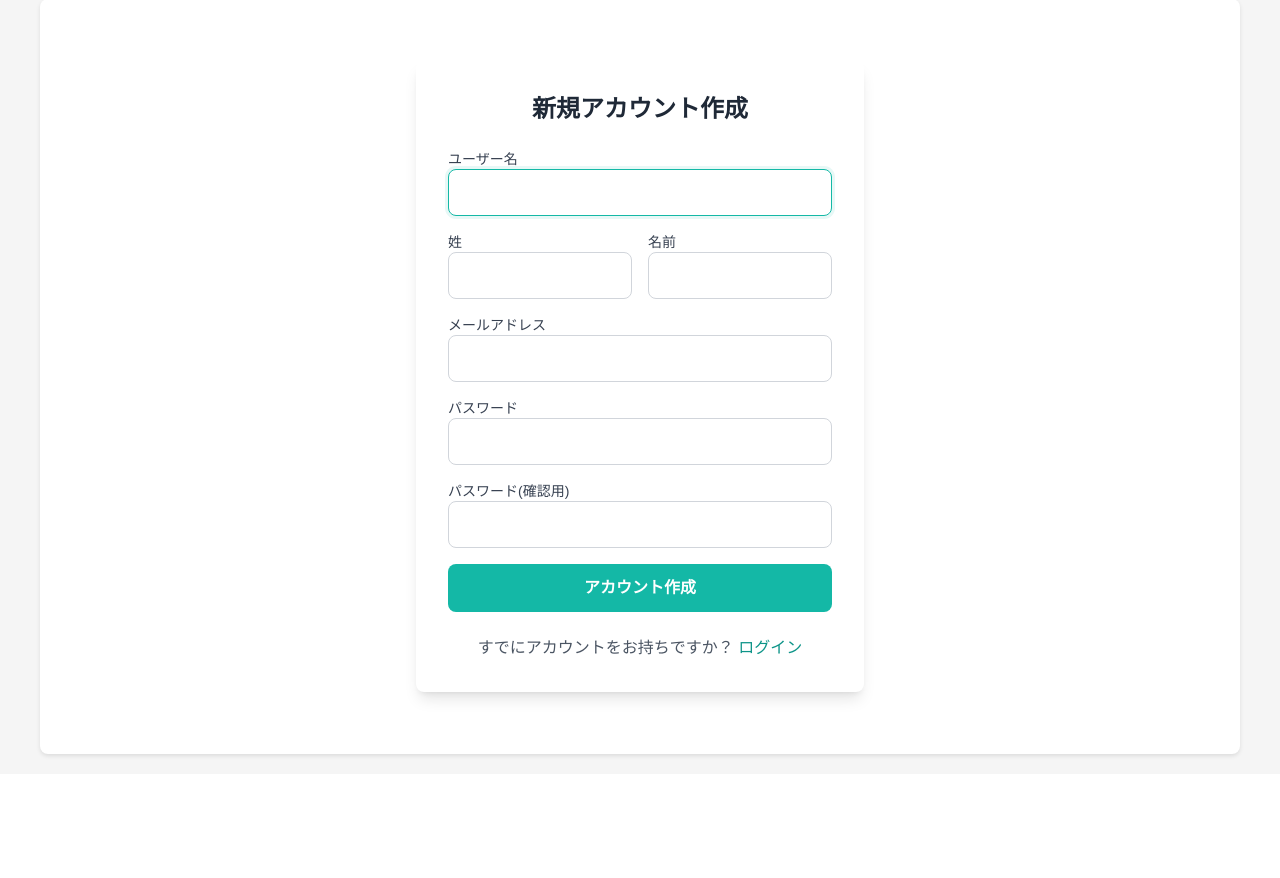
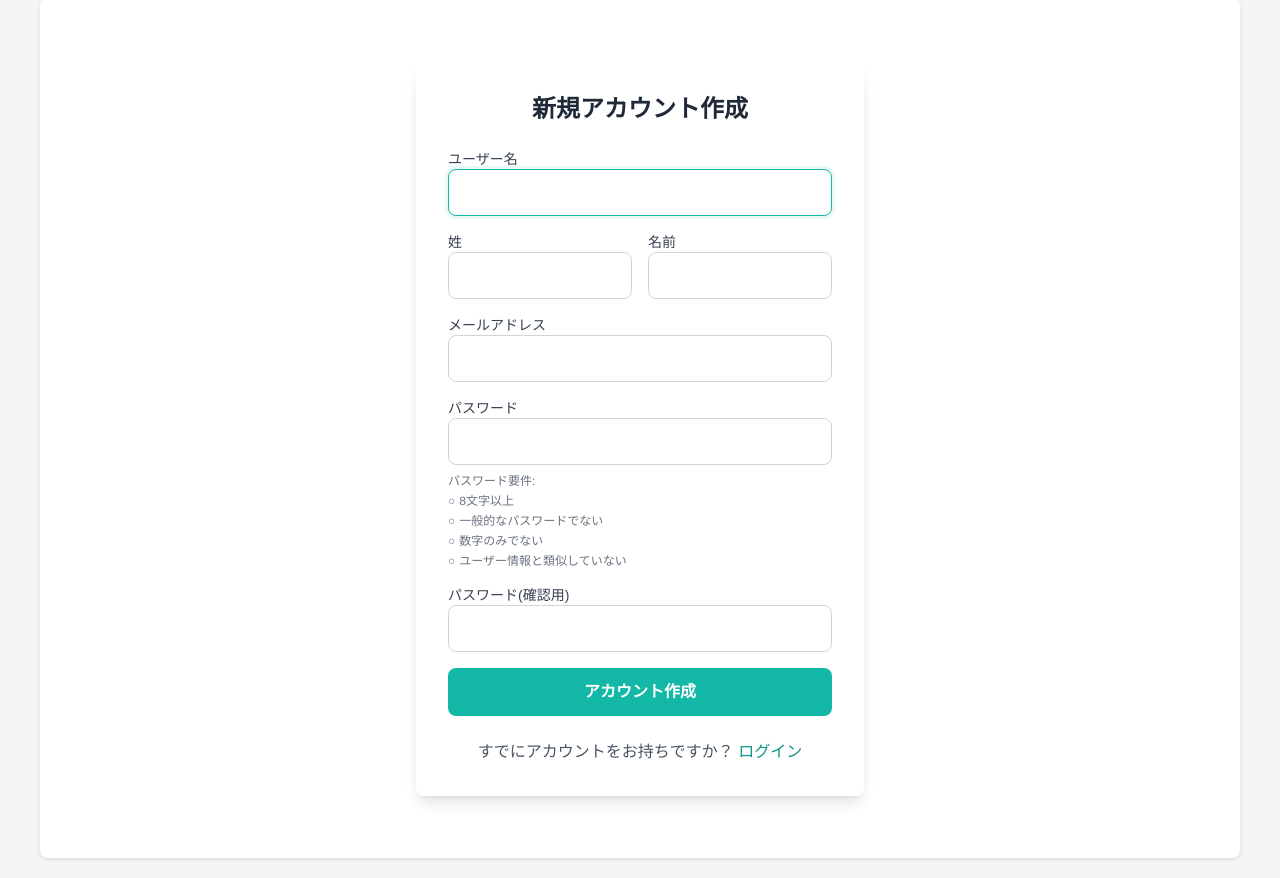
Before and after one commit to Taichaniput/IPUT-REX02, a Django app: page /accounts/register/ in a window 1280 px wide. Shown: the part 81-959 px from the top of the page. Before the commit the page ends 855 px from the top, so only its background shows below. Run offline with Django 5.2, Linux system fonts and the light colour scheme; some libraries are stand-ins or nearby versions.

Commit message:
アカウント作成時、ログイン時のセキュリティ向上

```diff
--- a/config/settings.py
+++ b/config/settings.py
@@ -104,6 +104,9 @@ AUTH_PASSWORD_VALIDATORS = [
     },
     {
         'NAME': 'django.contrib.auth.password_validation.MinimumLengthValidator',
+        'OPTIONS': {
+            'min_length': 8,
+        }
     },
     {
         'NAME': 'django.contrib.auth.password_validation.CommonPasswordValidator',
--- a/core/templates/registration/register.html
+++ b/core/templates/registration/register.html
@@ -70,6 +70,29 @@
                         {{ form.password1.errors|first }}
                     </div>
                 {% endif %}
+
+                <!-- パスワード要件ガイド -->
+                <div class="mt-2 text-xs text-gray-500">
+                    <p class="font-medium mb-1">パスワード要件:</p>
+                    <ul class="space-y-1" id="password-requirements">
+                        <li id="length-req" class="flex items-center">
+                            <span class="requirement-icon mr-1">○</span>
+                            8文字以上
+                        </li>
+                        <li id="common-req" class="flex items-center">
+                            <span class="requirement-icon mr-1">○</span>
+                            一般的なパスワードでない
+                        </li>
+                        <li id="numeric-req" class="flex items-center">
+                            <span class="requirement-icon mr-1">○</span>
+                            数字のみでない
+                        </li>
+                        <li id="similarity-req" class="flex items-center">
+                            <span class="requirement-icon mr-1">○</span>
+                            ユーザー情報と類似していない
+                        </li>
+                    </ul>
+                </div>
             </div>
 
             <div>
@@ -82,6 +105,12 @@
                         {{ form.password2.errors|first }}
                     </div>
                 {% endif %}
+
+                <!-- パスワード一致チェック -->
+                <div id="password-match" class="mt-2 text-xs" style="display: none;">
+                    <span id="match-icon" class="mr-1">○</span>
+                    <span id="match-text">パスワードが一致しています</span>
+                </div>
             </div>
 
             <button type="submit" class="w-full bg-teal-500 hover:bg-teal-600 text-white font-bold py-3 px-4 rounded-lg transition duration-300">
@@ -113,5 +142,105 @@
         border-color: #14b8a6;
         box-shadow: 0 0 0 3px rgba(20, 184, 166, 0.1);
     }
+
+    .requirement-met {
+        color: #10b981;
+    }
+
+    .requirement-unmet {
+        color: #ef4444;
+    }
+
+    .match-success {
+        color: #10b981;
+    }
+
+    .match-error {
+        color: #ef4444;
+    }
 </style>
+
+<script>
+document.addEventListener('DOMContentLoaded', function() {
+    const password1 = document.getElementById('{{ form.password1.id_for_label }}');
+    const password2 = document.getElementById('{{ form.password2.id_for_label }}');
+    const username = document.getElementById('{{ form.username.id_for_label }}');
+    const firstName = document.getElementById('{{ form.first_name.id_for_label }}');
+    const lastName = document.getElementById('{{ form.last_name.id_for_label }}');
+
+    // 一般的なパスワードリスト（簡易版）
+    const commonPasswords = ['password', '123456', '123456789', 'qwerty', 'abc123', 'password123'];
+
+    function checkPassword() {
+        if (!password1.value) return;
+
+        const password = password1.value;
+        const userInfo = [username.value, firstName.value, lastName.value].filter(Boolean);
+
+        // 長さチェック
+        updateRequirement('length-req', password.length >= 8);
+
+        // 数字のみチェック
+        updateRequirement('numeric-req', !/^\d+$/.test(password));
+
+        // 一般的なパスワードチェック
+        updateRequirement('common-req', !commonPasswords.some(common =>
+            password.toLowerCase().includes(common.toLowerCase())
+        ));
+
+        // ユーザー情報との類似性チェック
+        const isSimilar = userInfo.some(info =>
+            info.length > 2 && password.toLowerCase().includes(info.toLowerCase())
+        );
+        updateRequirement('similarity-req', !isSimilar);
+    }
+
+    function updateRequirement(id, met) {
+        const element = document.getElementById(id);
+        const icon = element.querySelector('.requirement-icon');
+
+        if (met) {
+            element.classList.add('requirement-met');
+            element.classList.remove('requirement-unmet');
+            icon.textContent = '✓';
+        } else {
+            element.classList.add('requirement-unmet');
+            element.classList.remove('requirement-met');
+            icon.textContent = '✗';
+        }
+    }
+
+    function checkPasswordMatch() {
+        const matchDiv = document.getElementById('password-match');
+        const matchIcon = document.getElementById('match-icon');
+        const matchText = document.getElementById('match-text');
+
+        if (!password2.value) {
+            matchDiv.style.display = 'none';
+            return;
+        }
+
+        matchDiv.style.display = 'block';
+
+        if (password1.value === password2.value && password2.value.length > 0) {
+            matchDiv.classList.add('match-success');
+            matchDiv.classList.remove('match-error');
+            matchIcon.textContent = '✓';
+            matchText.textContent = 'パスワードが一致しています';
+        } else {
+            matchDiv.classList.add('match-error');
+            matchDiv.classList.remove('match-success');
+            matchIcon.textContent = '✗';
+            matchText.textContent = 'パスワードが一致しません';
+        }
+    }
+
+    // イベントリスナー
+    password1.addEventListener('input', checkPassword);
+    password2.addEventListener('input', checkPasswordMatch);
+    username.addEventListener('input', checkPassword);
+    firstName.addEventListener('input', checkPassword);
+    lastName.addEventListener('input', checkPassword);
+});
+</script>
 {% endblock %}
```
